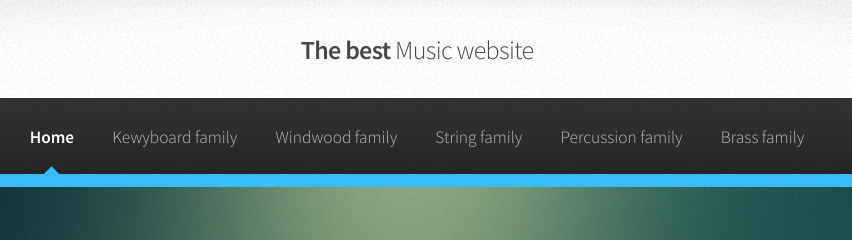
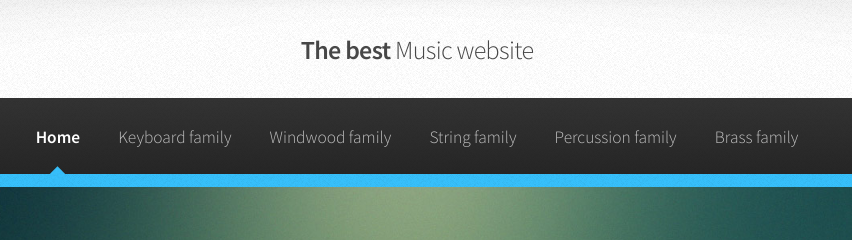
Before and after one commit to olympiahk/olympiahk.github.io, a plain HTML site: page index.html in a window 1280 px wide. Shown: the top 240 px of the page, 223-1075 px from the left. Drawn offline with Linux system fonts and the light colour scheme.

Commit message:
i changed a letter

```diff
--- a/index.html
+++ b/index.html
@@ -28,7 +28,7 @@
 							<ul>
 								<li class="current"><a href="index.html">Home</a></li>
 								<li>
-									<a href="#">Kewyboard family
+									<a href="#">Keyboard family
 									</a>
 
 								</li>
```
